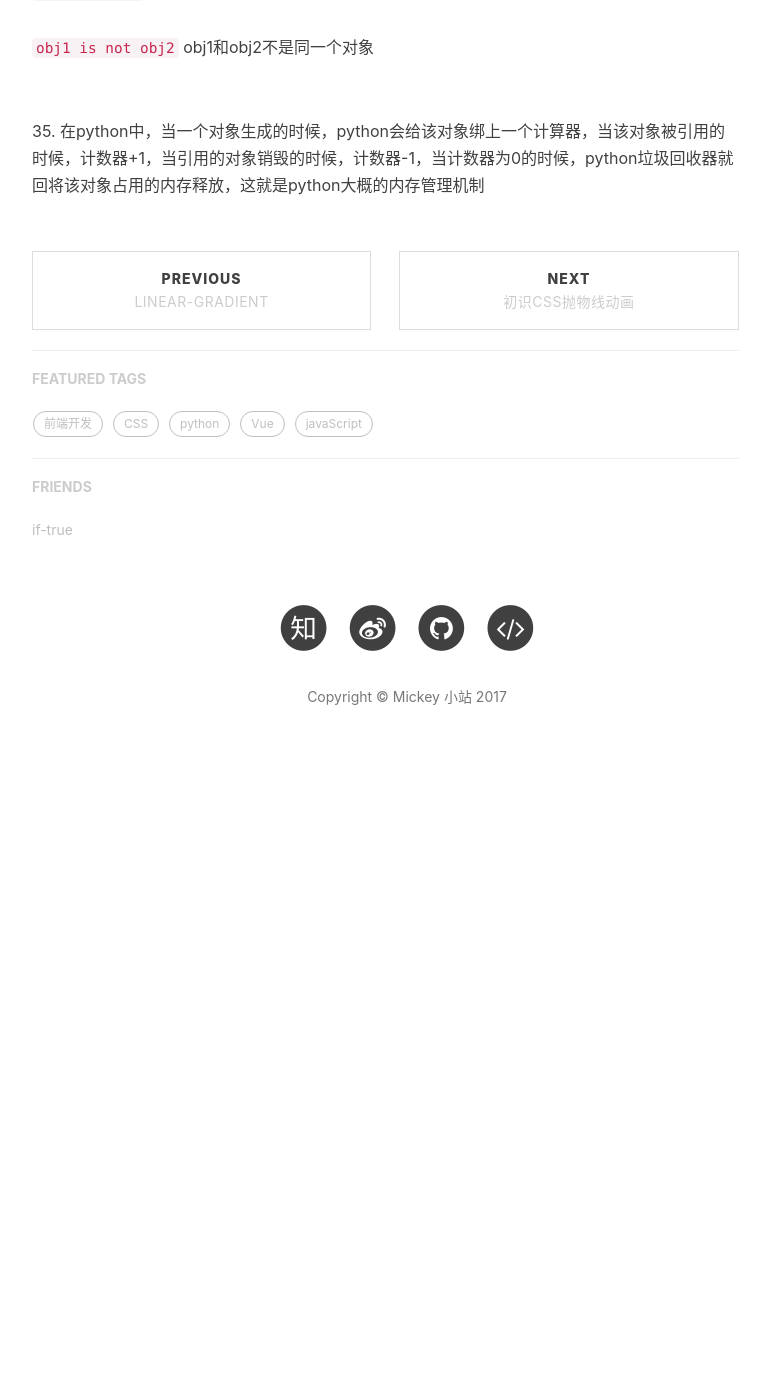
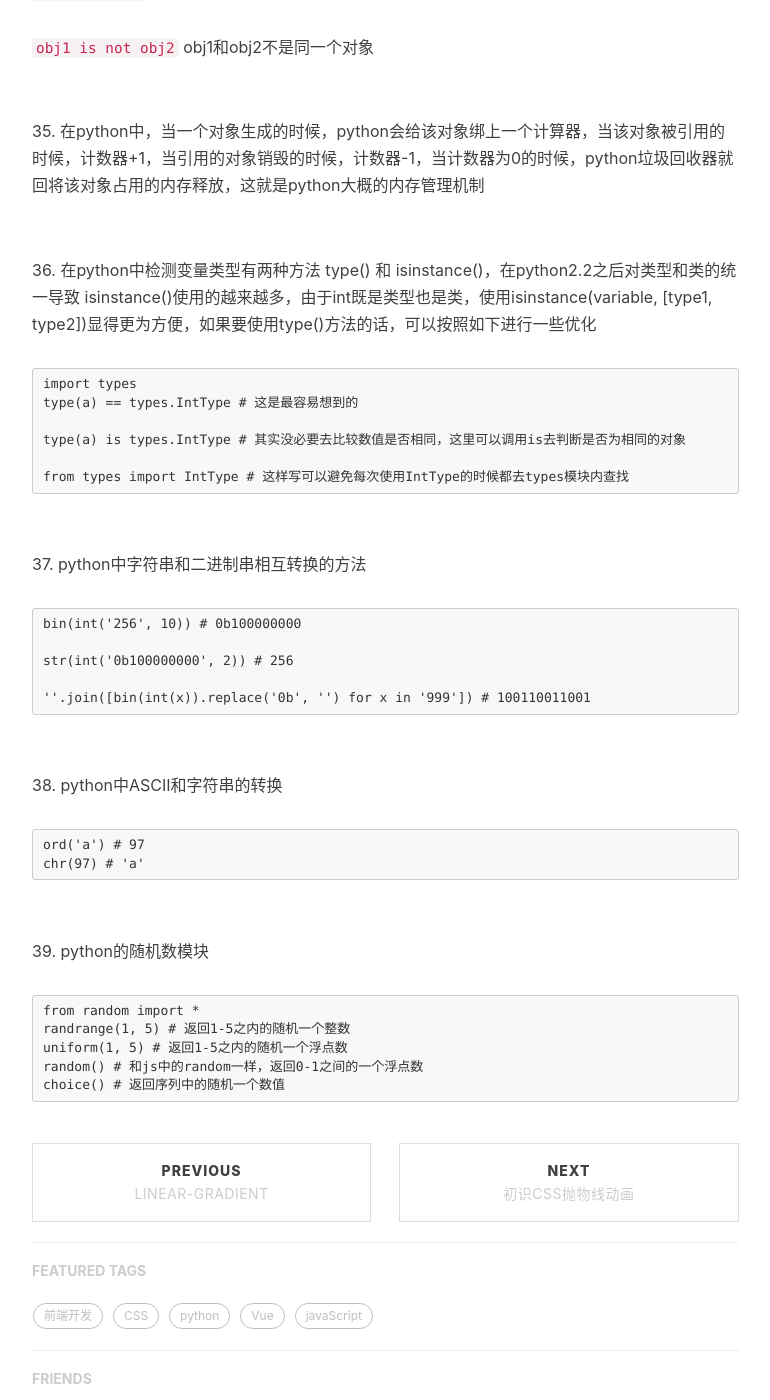
Before and after one commit to mickey0524/mickey0524.github.io, a Jekyll site: the page built from _posts/2017-08-05-begin-python.md, in a window 1280 px wide and 1400 px high, scrolled down 7830 px. Shown: the whole window, without its empty margins (233-1003 px from the left). Built offline with Jekyll 4.4.1, drawn with Linux system fonts in a browser that asks for light colours; nearby versions of some CDN libraries; comment, search, counter and statistics services are not loaded; before the commit the page ends 8631 px from its top, so only the background shows below that.

Commit message:
feat(python): 增加begin-python基础知识

````diff
--- a/_posts/2017-08-05-begin-python.md
+++ b/_posts/2017-08-05-begin-python.md
@@ -265,3 +265,40 @@ if __name__ == '__main__': main方法
 `obj1 is not obj2` obj1和obj2不是同一个对象
 
 <br>35. 在python中，当一个对象生成的时候，python会给该对象绑上一个计算器，当该对象被引用的时候，计数器+1，当引用的对象销毁的时候，计数器-1，当计数器为0的时候，python垃圾回收器就回将该对象占用的内存释放，这就是python大概的内存管理机制
+
+<br>36. 在python中检测变量类型有两种方法 type() 和 isinstance()，在python2.2之后对类型和类的统一导致 isinstance()使用的越来越多，由于int既是类型也是类，使用isinstance(variable, [type1, type2])显得更为方便，如果要使用type()方法的话，可以按照如下进行一些优化
+
+```
+import types
+type(a) == types.IntType # 这是最容易想到的
+
+type(a) is types.IntType # 其实没必要去比较数值是否相同，这里可以调用is去判断是否为相同的对象
+
+from types import IntType # 这样写可以避免每次使用IntType的时候都去types模块内查找
+```
+<br>37. python中字符串和二进制串相互转换的方法
+
+```
+bin(int('256', 10)) # 0b100000000
+
+str(int('0b100000000', 2)) # 256
+
+''.join([bin(int(x)).replace('0b', '') for x in '999']) # 100110011001
+```
+
+<br>38. python中ASCII和字符串的转换
+
+```
+ord('a') # 97
+chr(97) # 'a'
+```
+
+<br>39. python的随机数模块
+
+```
+from random import *
+randrange(1, 5) # 返回1-5之内的随机一个整数
+uniform(1, 5) # 返回1-5之内的随机一个浮点数
+random() # 和js中的random一样，返回0-1之间的一个浮点数
+choice() # 返回序列中的随机一个数值
+```
````
